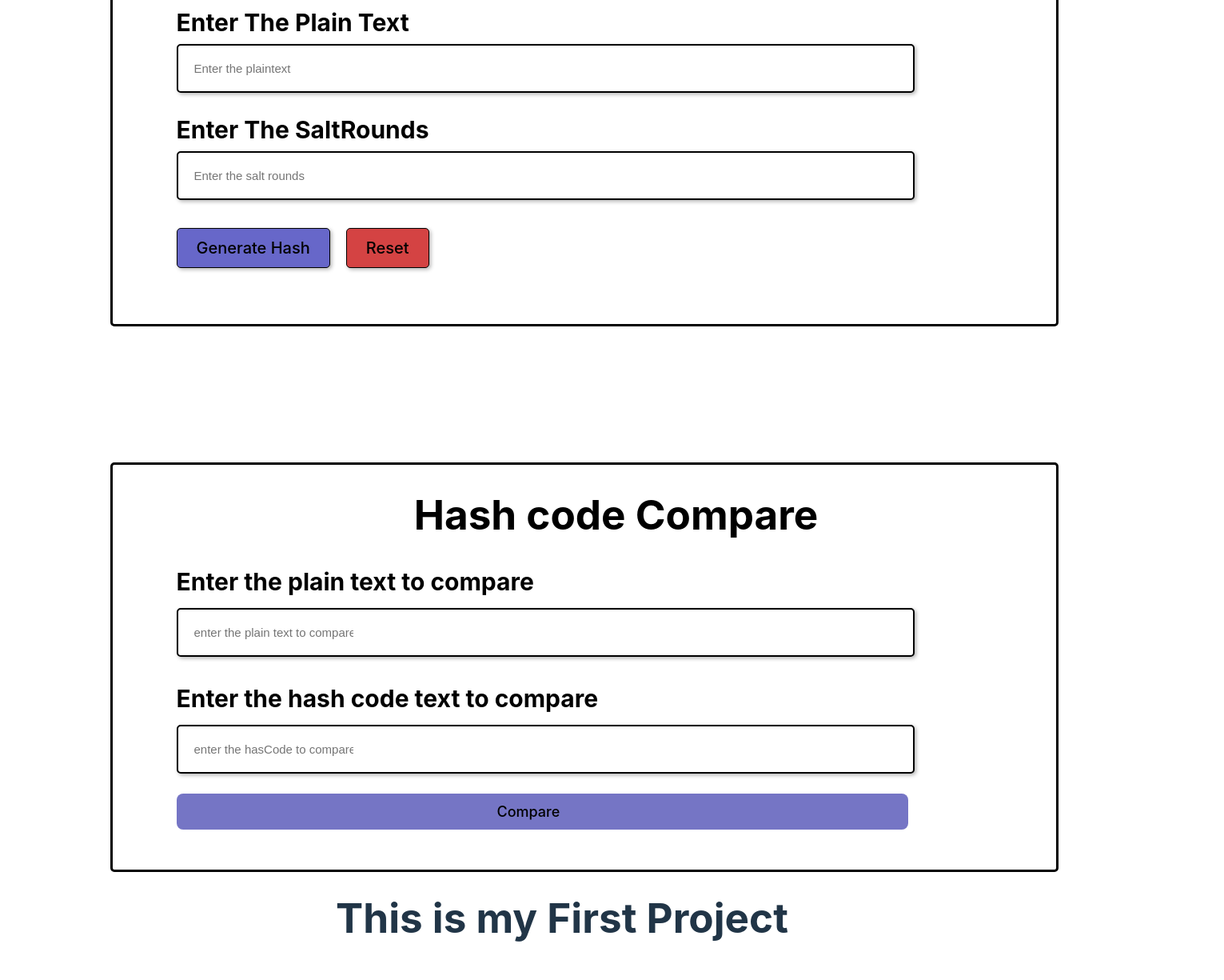
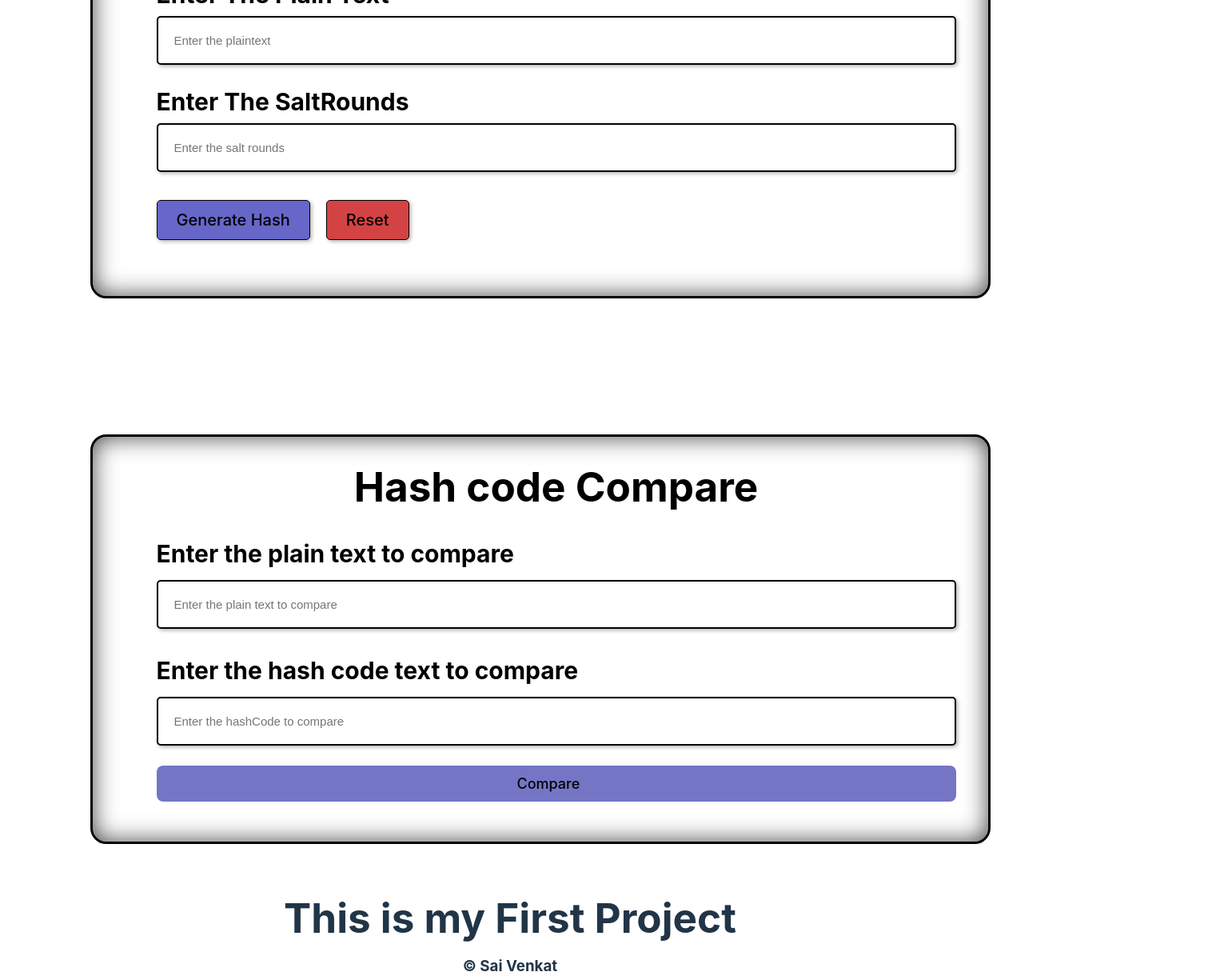
Before and after one commit to Saivenkat135/HashGenerator-Frontend, a React (Vite) app: page / in a window 1280 px wide. Shown: the part 331-1556 px from the top of the page at 80% size, 1531 px wide, since content can reach past the window. Built offline with nearby package versions, Linux system fonts and the light colour scheme; no server answers.

Commit message:
changed styling for components

```diff
--- a/src/App.jsx
+++ b/src/App.jsx
@@ -5,7 +5,7 @@ import Registration from "./components/Registration.jsx";
 import Login from "./components/Login.jsx";
 import About from "./components/About.jsx";
 import Dashboard from "./components/Dashboard.jsx";
-import SavedUserData from "./components/savedUserData.jsx";
+import SavedUserData from "./components/SavedUserData.jsx";
 
 function App() {
   return (
--- a/src/components/GuestDashboard.jsx
+++ b/src/components/GuestDashboard.jsx
@@ -195,7 +195,7 @@ function GuestDashboard({
           <p className="text">Enter the plain text to compare</p>
           <input
             className="compare-plaintxt"
-            placeholder="enter the plain text to compare"
+            placeholder="Enter the plain text to compare"
             value={plaintextcompare}
             type="string"
             onChange={(e) => setPlainTextCompare(e.target.value)}
@@ -203,7 +203,7 @@ function GuestDashboard({
           <p className="text">Enter the hash code text to compare</p>
           <input
             className="compare-hashcode"
-            placeholder="enter the hasCode to compare"
+            placeholder="Enter the hashCode to compare"
             type="String"
             value={hashcodecompare}
             onChange={(e) => setHashCodeComapre(e.target.value)}
@@ -220,6 +220,7 @@ function GuestDashboard({
       </div>
       <footer>
         <h1>This is my First Project</h1>
+        <h3>&copy; Sai Venkat</h3>
       </footer>
     </div>
   );
--- a/src/components/Login.jsx
+++ b/src/components/Login.jsx
@@ -13,7 +13,7 @@ function Login() {
   function HandleSubmit(e) {
     e.preventDefault(); // Prevent form submission from refreshing the page
 
-    fetch("http://hashify-backend/api/user-login", {
+    fetch("https://hashify-backend/api/user-login", {
       method: "POST",
       headers: {
         "Content-Type": "application/json", // Correct header name
@@ -55,9 +55,11 @@ function Login() {
         <button onClick={HandleSubmit} className="submit-button">
           Submit
         </button>
-        <div className="create-new-account">
+        <div className="already">
           Create New Account ?&nbsp;
-          <a onClick={signup}>Sign Up</a>
+          <a onClick={signup} className="already-signup">
+            Sign Up
+          </a>
         </div>
       </div>
     </div>
--- a/src/components/Registration.jsx
+++ b/src/components/Registration.jsx
@@ -58,8 +58,11 @@ function Registration() {
         <button onClick={HandleSubmit} className="submit-button">
           Submit
         </button>
-        <div>
-          Already have an account?&nbsp;<a onClick={signin}>Sign in</a>
+        <div className="already">
+          Already have an account?&nbsp;
+          <a onClick={signin} className="already-signin">
+            Sign in
+          </a>
         </div>
       </div>
     </div>
--- a/src/components/styles/About.css
+++ b/src/components/styles/About.css
@@ -10,25 +10,29 @@
   right: 0;
   position: absolute;
   color: white;
+  /* -webkit-text-stroke: 2px #000; */
 }
 .about-matter {
   font-size: 25px;
   font: 100;
   font-family: bold;
-  text-shadow: 1px 1px 10px black;
   border: 1px solid black;
   border-radius: 15px;
   border-width: 4px;
   box-shadow: 1px 2px 20px 2px black;
+  /* text-shadow: 2px 2px 4px rgba(0, 0, 0, 0.4); */
+  /* background: linear-gradient(90deg, #cac6c2, #cac1c1); */
+  text-shadow: 0 0 5px #8f8186, 0 0 10px #d3c9cc, 0 0 15px #a5959b;
   width: 500px;
   display: flex;
   justify-content: center;
   text-align: center;
   align-items: center;
-  padding: 20px;
-  margin-left: 400px;
-  margin-top: 300px;
+  padding: 50px;
+  margin-left: 370px;
+  margin-top: 400px;
   flex-direction: column;
+  padding-right: 40px;
 }
 .about-name {
   padding: 20px;
@@ -36,6 +40,9 @@
   background-color: black;
   color: white;
   border-radius: 75px;
-  margin-top: -55px;
+  margin-top: -80px;
   margin-bottom: 25px;
 }
+.about-name:hover {
+  color: white;
+}
--- a/src/components/styles/GuestDashboard.css
+++ b/src/components/styles/GuestDashboard.css
@@ -23,6 +23,7 @@ body {
   right: 0;
   position: fixed;
   left: 0;
+  z-index: 100;
 }
 /* In your GuestDashboard.css or styles.css */
 .header h1 {
@@ -59,6 +60,15 @@ body {
   margin-right: 25px;
   gap: 20px;
 }
+.sign-in,
+.sign-up {
+  outline: none;
+}
+.sign-in:hover,
+.sign-up:hover {
+  box-shadow: 0px 0px 30px rgb(73, 72, 72) inset;
+  border-color: black;
+}
 .saveddata-button {
   margin-top: 5px;
   margin-right: 20px;
@@ -77,21 +87,29 @@ body {
   justify-content: center;
   align-items: center;
   width: 100%;
-  padding-right: 125px;
+  padding-right: 75px;
   margin-top: 700px;
   margin-bottom: 100px;
 }
 .hashcode-generate {
   border: 1px solid black;
-  border-radius: 5px;
+  border-radius: 20px;
   border-width: 3px;
-  width: 1100px;
-  margin-right: 20px;
-  margin-top: 120px;
+  width: 1000px;
+  /* margin-right: 10px; */
+  margin-top: 150px;
   margin-left: 75px;
   margin-bottom: 50px;
   padding-left: 80px;
+  padding-right: 40px;
   padding-bottom: 30px;
+  z-index: 2;
+  box-shadow: 0px 0px 30px rgb(70, 68, 68) inset;
+  transition: transform 0.3s ease, box-shadow 0.3s ease;
+}
+.hashcode-generate:hover {
+  transform: scale(1.03);
+  box-shadow: 0px 0px 30px rgb(0, 0, 0); /* Slightly adjusted for better visibility on hover */
 }
 .generate-heading {
   text-align: center;
@@ -108,15 +126,17 @@ body {
 }
 .plaintext-input,
 .saltrounds-input {
-  padding: 20px;
-  padding-right: 700px;
+  width: 100%; /* Makes the input field stretch to the full width */
+  padding: 20px; /* Use uniform padding */
   margin-bottom: 5px;
-  border: 1px solid black;
-  border-width: 2px;
+  border: 2px solid black; /* Combined border width into a single property */
   border-radius: 5px;
   font-size: 15px;
   box-shadow: 2px 2px 5px rgba(0, 0, 0, 0.3); /* Reduced shadow for subtle effect */
+  box-sizing: border-box; /* Include padding and border in the total width */
+  margin-right: 20px;
 }
+
 .hashcode-container {
   display: flex;
   flex-direction: row;
@@ -173,38 +193,49 @@ body {
   background-color: rgb(117, 99, 223);
 }
 .hashcompare {
-  border: 1px solid black;
-  border-radius: 5px;
-  border-width: 3px;
-  width: 1100px;
-  margin-right: 20px;
+  border: 3px solid black; /* Combined border and border-width */
+  border-radius: 20px;
+  width: 1000px;
   margin-top: 120px;
   margin-left: 75px;
-  margin-bottom: 200px;
+  margin-bottom: 300px;
   padding-left: 80px;
   padding-bottom: 30px;
+  padding-right: 40px;
+  z-index: 2;
+  box-shadow: 0px 0px 30px rgb(70, 68, 68) inset;
+  transition: transform 0.3s ease, box-shadow 0.3s ease;
 }
+
+.hashcompare:hover {
+  transform: scale(1.03);
+  box-shadow: 0px 0px 30px rgba(0, 0, 0); /* Slightly adjusted for better visibility on hover */
+}
+
 .hashcompare h1 {
   text-align: center;
 }
 .hashcompare input {
-  padding: 20px;
-  padding-right: 700px;
+  width: 100%; /* Makes the input field stretch to the full width */
+  padding: 20px; /* Use uniform padding */
   margin-bottom: 5px;
-  border: 1px solid black;
-  border-width: 2px;
+  border: 2px solid black; /* Combined border width into a single property */
   border-radius: 5px;
   font-size: 15px;
-  box-shadow: 2px 2px 5px rgba(0, 0, 0, 0.3);
+  box-shadow: 2px 2px 5px rgba(0, 0, 0, 0.3); /* Reduced shadow for subtle effect */
+  box-sizing: border-box; /* Include padding and border in the total width */
+  margin-right: 20px;
 }
 .compare-button {
   display: flex;
   background-color: rgb(117, 117, 197);
   margin-top: 20px;
   margin-bottom: 20px;
-  padding-left: 400px;
+  padding-left: 450px;
   padding-right: 435px;
   font-size: 18px;
+  width: 100%;
+  text-align: center;
 }
 .compare-success {
   font-size: 25px;
@@ -220,7 +251,9 @@ body {
   margin-top: 10px;
   color: rgb(202, 59, 59);
 }
+footer {
+  text-align: center;
+}
 footer h1 {
-  text-align: center;
-  padding-bottom: 50px;
+  margin-bottom: 0;
 }
--- a/src/components/styles/Login.css
+++ b/src/components/styles/Login.css
@@ -12,6 +12,7 @@
   color: white;
   padding-left: 20px;
   padding-bottom: 20px;
+  z-index: 2;
 }
 .login-page {
   display: flex;
@@ -23,30 +24,36 @@
   display: flex;
   flex-direction: column;
   margin-left: 450px;
-  margin-top: 150px;
+  margin-top: 140px;
   gap: 20px;
-  padding-left: 100px;
-  padding-top: 100px;
-  padding-bottom: 80px;
+  padding-left: 80px;
+  padding-top: 80px;
+  padding-bottom: 60px;
   padding-right: 100px;
   border: 2px solid black;
   border-radius: 10px;
   border-width: 4px;
-  box-shadow: 1px 2px 20px 2px black;
+  z-index: 1;
+  box-shadow: 1px 2px 20px 2px rgb(82, 78, 78) inset;
+  transition: transform 0.3s ease, box-shadow 0.3s ease;
+}
+.login-form:hover {
+  transform: scale(1.03);
+  box-shadow: 0px 0px 30px rgba(0, 0, 0); /* Slightly adjusted for better visibility on hover */
 }
 .login-form input {
-  font-size: 20px;
+  font-size: 15px;
   padding-left: 10px;
-  padding-right: 30px;
-  padding-top: 5px;
-  padding-bottom: 5px;
+  padding-right: 50px;
+  padding-top: 10px;
+  padding-bottom: 10px;
   border-radius: 15px;
 }
 .login-form h1 {
-  font-size: 25px;
+  font-size: 20px;
   margin: 0;
   padding-left: 0;
-  text-shadow: 1px 1px 20px black;
+  /* text-shadow: 1px 1px 20px rgb(71, 66, 66); */
 }
 .submit-button {
   /* padding: 0; */
@@ -54,6 +61,9 @@
   color: white;
   margin-top: 10px;
 }
-.create-new-account {
+.already {
   text-align: center;
 }
+.already-signup:hover {
+  text-decoration: underline;
+}
--- a/src/components/styles/Registration.css
+++ b/src/components/styles/Registration.css
@@ -20,16 +20,23 @@
 .registration-form {
   display: flex;
   flex-direction: column;
-  /* margin: 500px; */
+  margin-left: 450px;
+  margin-top: 140px;
   gap: 20px;
-
-  padding: 100px;
-  margin-top: 150px;
-  margin-left: 450px;
+  padding-left: 80px;
+  padding-top: 80px;
+  padding-bottom: 60px;
+  padding-right: 100px;
   border: 2px solid black;
   border-radius: 10px;
   border-width: 4px;
-  box-shadow: 1px 2px 30px 2px black;
+  z-index: 1;
+  box-shadow: 1px 2px 20px 2px rgb(82, 78, 78) inset;
+  transition: transform 0.3s ease, box-shadow 0.3s ease;
+}
+.registration-form:hover {
+  transform: scale(1.03);
+  box-shadow: 0px 0px 30px rgba(0, 0, 0); /* Slightly adjusted for better visibility on hover */
 }
 .registration-form input {
   color: black;
@@ -39,9 +46,11 @@
   padding-top: 8px;
   padding-bottom: 8px;
   border-radius: 15px;
+  transition: background-color 0.5s ease, box-shadow 0.5s ease;
 }
 .registration-form input:hover {
-  background-color: rgb(150, 146, 146);
+  background-color: rgb(255, 249, 249);
+  box-shadow: 0px 0px 20px rgb(156, 153, 153);
 }
 
 .registration-formh1 {
@@ -55,7 +64,11 @@
   background-color: black;
   color: white;
   margin-top: 20px;
+  border-color: black;
 }
 .already {
   text-align: center;
 }
+.already-signin:hover {
+  text-decoration: underline;
+}
--- a/src/components/styles/SavedUserData.css
+++ b/src/components/styles/SavedUserData.css
@@ -32,7 +32,9 @@
 .list:hover {
   background-color: #e0e0e0;
 }
-
+li::marker {
+  content: "#️⃣";
+}
 /* Text styling inside each list item */
 .list strong {
   font-weight: bold;
```
